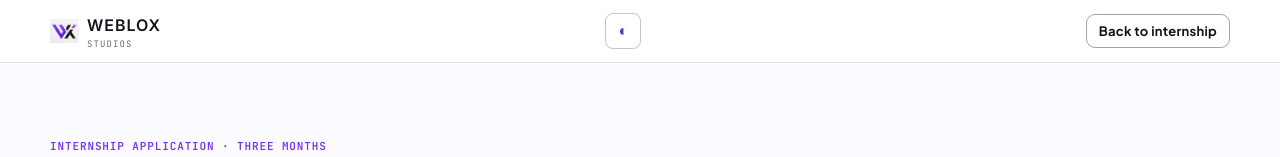
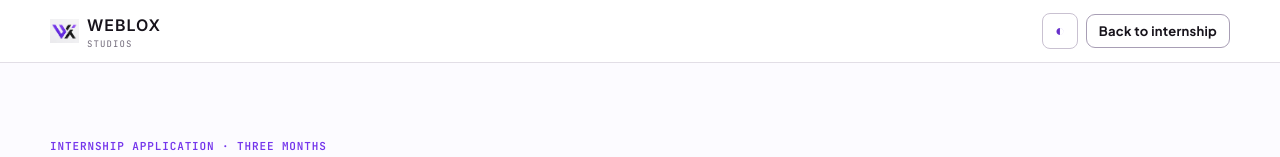
Before and after one commit to BrianE-Dev/WEBLOX-studios, a React (Vite) app: page /internship/apply in a window 1280 px wide. Shown: the top 157 px of the page. Built offline with nearby package versions, Linux system fonts and the light colour scheme; no server answers.

Commit message:
Align internship theme toggle in header

```diff
--- a/src/internship-apply.jsx
+++ b/src/internship-apply.jsx
@@ -47,7 +47,7 @@ export default function InternshipApply() {
   }
 
   return <main className="internship-page">
-    <header className="internship-nav"><a href="/" className="internship-brand"><ThemeAwareLogo /><b>WEBLOX <small>STUDIOS</small></b></a><button className="theme-toggle" type="button" onClick={() => setTheme(theme === 'dark' ? 'light' : 'dark')} aria-label={`Switch to ${theme === 'dark' ? 'light' : 'dark'} mode`} title={`Switch to ${theme === 'dark' ? 'light' : 'dark'} mode`}>{theme === 'dark' ? '☀' : '◐'}</button><a className="button secondary" href="/internship">Back to internship</a></header>
+    <header className="internship-nav"><a href="/" className="internship-brand"><ThemeAwareLogo /><b>WEBLOX <small>STUDIOS</small></b></a><div className="internship-apply-nav-actions"><button className="theme-toggle" type="button" onClick={() => setTheme(theme === 'dark' ? 'light' : 'dark')} aria-label={`Switch to ${theme === 'dark' ? 'light' : 'dark'} mode`} title={`Switch to ${theme === 'dark' ? 'light' : 'dark'} mode`}>{theme === 'dark' ? '☀' : '◐'}</button><a className="button secondary" href="/internship">Back to internship</a></div></header>
     <section className="internship-section">
       <div className="internship-section-heading"><div><span className="eyebrow">INTERNSHIP APPLICATION · THREE MONTHS</span><h1>Apply for an internship</h1></div><p>Choose a track and tell us how you can contribute to practical WEBLOX studio work. The program runs for three months.</p></div>
       {status === 'success' ? <article className="internship-card"><h2>Application received</h2><p>Thank you for applying to the WEBLOX internship. The team will review your application.</p></article> : <form className="internship-application-form" onSubmit={submit}>
--- a/src/internship-page.css
+++ b/src/internship-page.css
@@ -71,3 +71,4 @@
 .internship-track-ad-link{display:block;border-radius:10px;outline-offset:4px;cursor:pointer}.internship-track-ad-link:focus-visible{outline:2px solid var(--internship-purple)}.internship-track-ad-link .internship-track-ad{transition:transform .2s ease,box-shadow .2s ease}.internship-track-ad-link:hover .internship-track-ad{transform:translateY(-2px);box-shadow:0 16px 38px #321c5428}.internship-apply{scroll-margin-top:24px}
 .internship-application-form select{background:#fff;color:#17131b;color-scheme:light}.internship-application-form select option{background:#fff;color:#17131b}.internship-application-form select option:disabled{color:#888}.internship-application-form input[type=checkbox]{width:18px;height:18px;accent-color:#7435ec;background:#fff;border:1px solid #17131b;appearance:none;border-radius:3px;cursor:pointer}.internship-application-form input[type=checkbox]:checked{appearance:auto}
 html[data-theme="dark"] .internship-application-form select{background:#fff;color:#17131b}html[data-theme="dark"] .internship-application-form select option{background:#fff;color:#17131b}html[data-theme="dark"] .internship-application-form select option:disabled{color:#888}html[data-theme="dark"] .internship-application-form input[type=checkbox]{background:#fff;border-color:#17131b}.internship-nav .theme-toggle{flex:none;width:36px;height:36px;border:1px solid var(--internship-edge);border-radius:8px;background:var(--internship-card);color:var(--internship-purple);font-size:16px;cursor:pointer}
+.internship-apply-nav-actions{display:flex;align-items:center;gap:12px}
```
